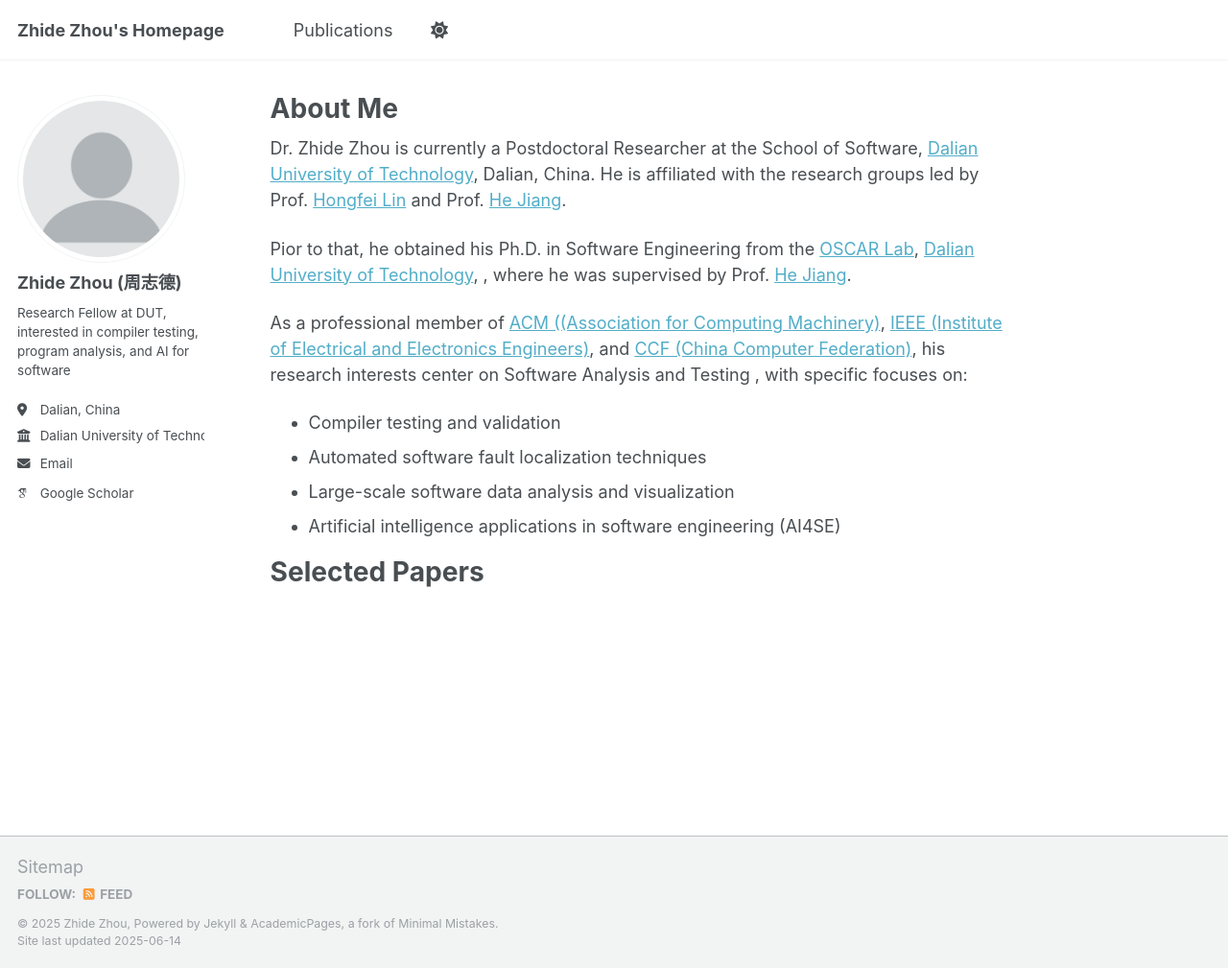
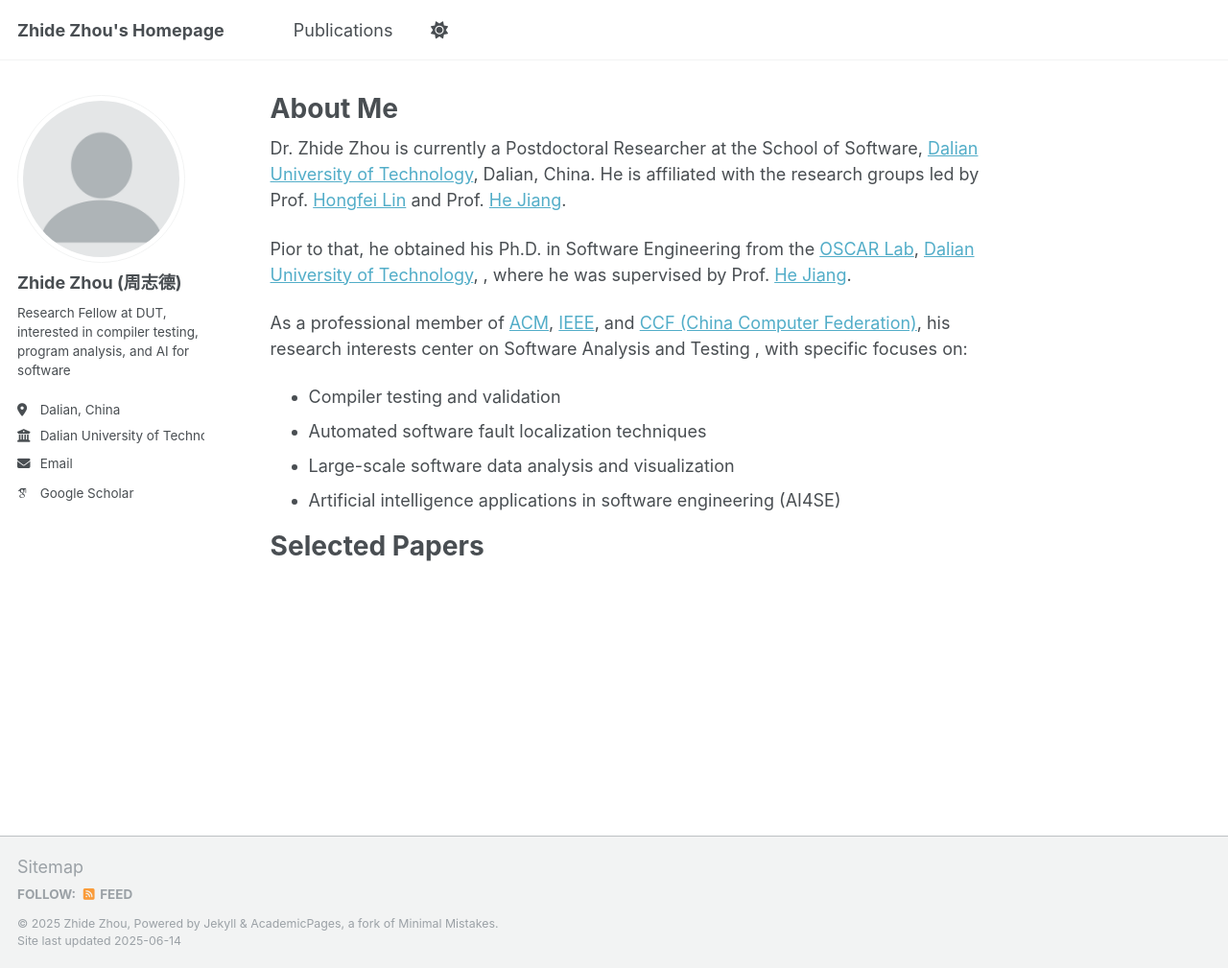
Before and after one commit to coffezhou/Zhide-Zhou.github.io, a Jekyll site: the page built from _pages/about.md, in a window 1280 px wide and 1009 px high. Shown: the whole window at 96% size. Built offline with Jekyll 4.4.1, drawn with Linux system fonts in a browser that asks for light colours; some web fonts are replaced.

Commit message:
Update about.md

```diff
--- a/_pages/about.md
+++ b/_pages/about.md
@@ -11,7 +11,7 @@ Dr. Zhide Zhou is currently a Postdoctoral Researcher at the School of Software,
 
 Pior to that, he obtained his Ph.D. in Software Engineering from the [OSCAR Lab](http://oscar-lab.org/eng/index.htm), [Dalian University of Technology](https://en.dlut.edu.cn/), , where he was supervised by Prof. [He Jiang](https://faculty.dlut.edu.cn/jianghe/zh_CN/index.htm).
 
-As a professional member of [ACM ((Association for Computing Machinery)](https://www.acm.org/), [IEEE (Institute of Electrical and Electronics Engineers)](https://www.computer.org/), and [CCF (China Computer Federation)](https://www.ccf.org.cn/), his research interests center on Software Analysis and Testing
+As a professional member of [ACM](https://www.acm.org/), [IEEE](https://www.computer.org/), and [CCF (China Computer Federation)](https://www.ccf.org.cn/), his research interests center on Software Analysis and Testing
 , with specific focuses on:
 * Compiler testing and validation
 * Automated software fault localization techniques
```
